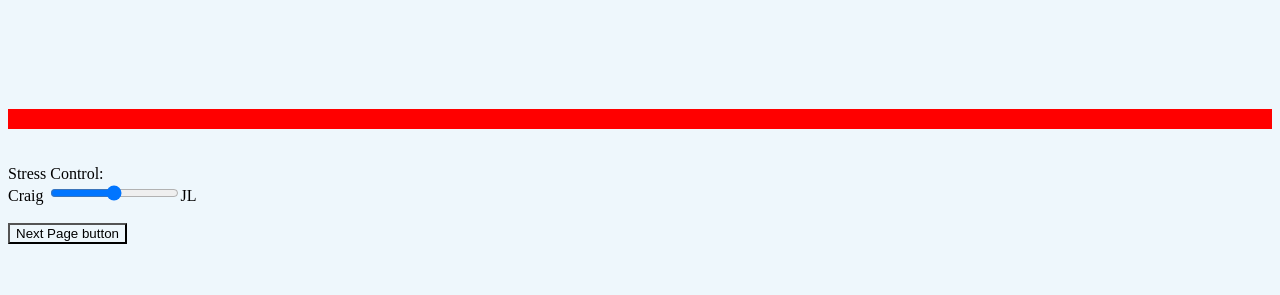
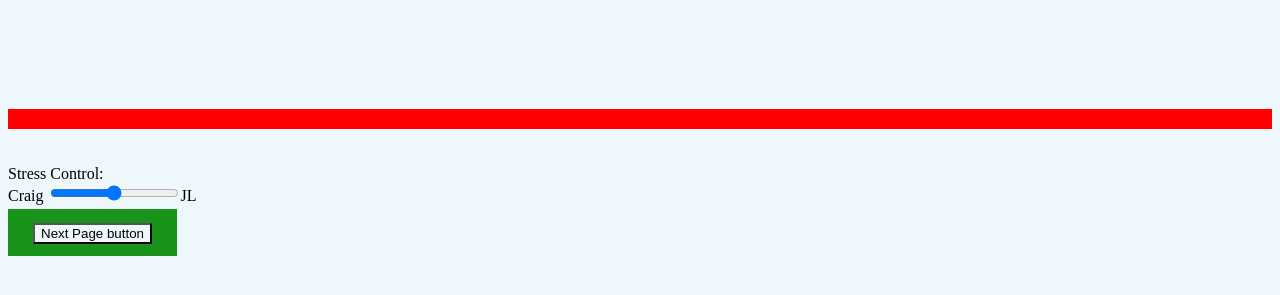
Before and after one commit to Danielfww/Random-All, a plain HTML site: page index.html in a window 1280 px wide. Shown: the part 191-486 px from the top of the page. Drawn offline with Linux system fonts and the light colour scheme.

Commit message:
Update styles.css

```diff
--- a/styles.css
+++ b/styles.css
@@ -35,7 +35,7 @@ p {
   padding: 10px 0;
 }
 
-.buttonClass
+.buttonClass {
   background-color: #199319;
   color: white;
   padding: 15px 25px;
```
